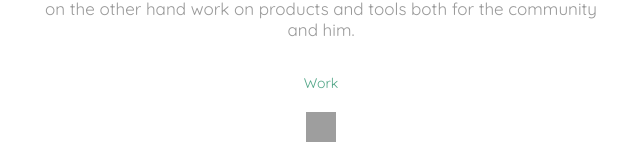
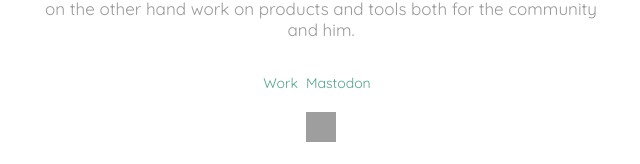
Before and after one commit to barelyhuman/barelyhuman.dev, a Next.js app: page / in a window 1280 px wide. Shown: the part 436-600 px from the top of the page, without its empty margins (319-959 px from the left). Built offline with nearby package versions, Linux system fonts and the light colour scheme; grey boxes are pictures that could not be loaded.

Commit message:
mastadon link back

```diff
--- a/pages/index.js
+++ b/pages/index.js
@@ -4,11 +4,6 @@ import Head from 'next/head';
 function Index() {
   return (
     <>
-      <Head>
-        <a rel="me" href="https://fosstodon.org/@reaper">
-          Mastodon
-        </a>
-      </Head>
       <Layout>
         <div className="container">
           <div className="margin-md flex flex-col v-center">
@@ -38,6 +33,9 @@ function Index() {
             <a className="accent action-link" href="https://reaper.im/work">
               Work
             </a>
+            <a className="margin-sm accent action-link" rel="me" href="https://fosstodon.org/@reaper">
+          Mastodon
+        </a>
             <br></br>
             <br></br>
           </div>
```
Also changed, not shown: 2 other files (tests, documents, lock files or other folders).
